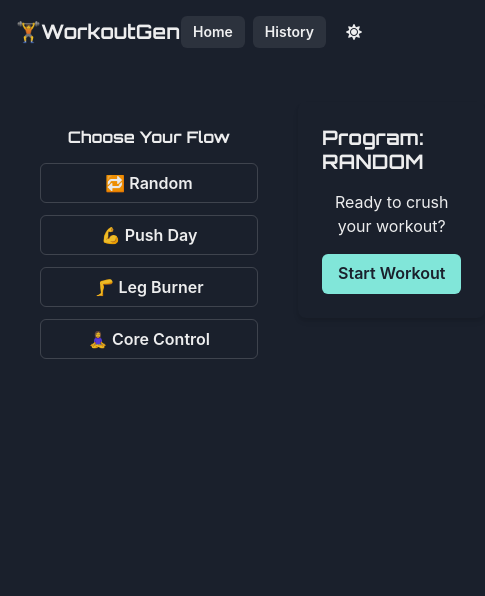
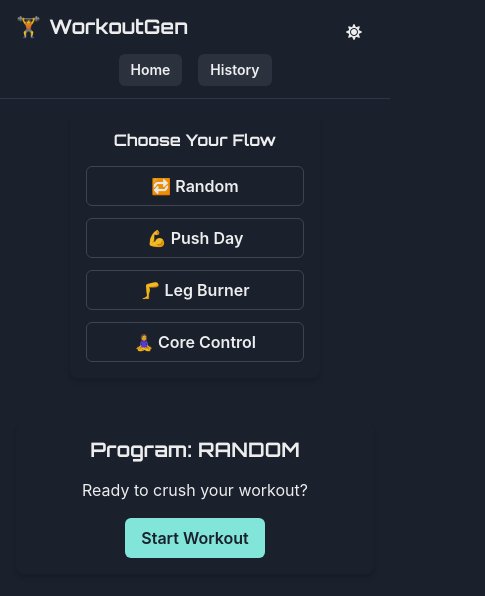
Before and after one commit to HendraSiswanto/random-workout, a React (Vite) app: page /workout in a window 390 px wide. Both pictures are taken after a click on the button "🔁 Random". Shown: the top 596 px of the page, 485 px wide, since content can reach past the window. Built offline with nearby package versions, Linux system fonts and the light colour scheme.

Commit message:
update layout and more friendly for mobile users

```diff
--- a/src/App.tsx
+++ b/src/App.tsx
@@ -2,31 +2,69 @@ import { Routes, Route, useNavigate } from "react-router-dom";
 import Landing from "./components/Landing";
 import WorkoutScreen from "./components/WorkoutScreen";
 import WorkoutHistory from "./components/WorkoutHistory";
-import { Flex, Heading, HStack, Button } from "@chakra-ui/react";
+import {
+  Flex,
+  Heading,
+  HStack,
+  Button,
+  Box,
+  useColorModeValue,
+  Text,
+  Stack,
+} from "@chakra-ui/react";
 import ColorModeSwitcher from "./components/ColorModeSwitcher";
 
 function App() {
   const navigate = useNavigate();
+  const borderColor = useColorModeValue("gray.200", "gray.700");
 
   return (
-    <>
-      <Flex justify="space-between" align="center" px={4} py={3}>
-        <HStack>
-          <Heading size="md">🏋️WorkoutGen</Heading>
-        </HStack>
-        <HStack>
-          <Button size="sm" onClick={() => navigate("/")}>Home</Button>
-          <Button size="sm" onClick={() => navigate("/history")}>History</Button>
-          <ColorModeSwitcher />
-        </HStack>
-      </Flex>
+    <Box minH="100vh">
+
+      <Box
+        position="relative"
+        borderBottom="1px solid"
+        borderColor={borderColor}
+        px={4}
+        py={3}
+      >
+
+        <Flex align="center" justify="space-between" w="100%">
+          <HStack spacing={2}>
+            <Text fontSize="xl">🏋️</Text>
+            <Heading size="md">WorkoutGen</Heading>
+          </HStack>
+
+          <Box position="absolute" top={3} right={4}>
+            <ColorModeSwitcher />
+          </Box>
+        </Flex>
+
+        <Stack
+          direction="row"
+          spacing={4}
+          mt={3}
+          justify="center"
+          w="full"
+        >
+          <Button size="sm" onClick={() => navigate("/")}>
+            Home
+          </Button>
+          <Button size="sm" onClick={() => navigate("/history")}>
+            History
+          </Button>
+        </Stack>
+      </Box>
 
       <Routes>
-        <Route path="/" element={<Landing onStart={() => navigate("/workout")} />} />
+        <Route
+          path="/"
+          element={<Landing onStart={() => navigate("/workout")} />}
+        />
         <Route path="/workout" element={<WorkoutScreen />} />
         <Route path="/history" element={<WorkoutHistory />} />
       </Routes>
-    </>
+    </Box>
   );
 }
 
--- a/src/components/AsidePanel.tsx
+++ b/src/components/AsidePanel.tsx
@@ -12,39 +12,46 @@ interface Props {
   onSelect: (type: string) => void;
 }
 
+const AsidePanel = ({ programIdeas, onSelect }: Props) => {
+  const [isLoading, setLoading] = useState(true);
 
-
-const AsidePanel = ({ programIdeas, onSelect }: Props) => {
-  const [isLoading,setLoading] = useState(true)
-
-  useEffect(()=>{
-      const timer = setTimeout(() => {
+  useEffect(() => {
+    const timer = setTimeout(() => {
       setLoading(false);
     }, 1000);
-     return () => clearTimeout(timer);
-  },[])
+    return () => clearTimeout(timer);
+  }, []);
 
-  if (isLoading) return <AsideSkeleton />
+  if (isLoading) return <AsideSkeleton />;
 
   return (
-
-    <Box w="250px" p={4} borderRadius="lg" mt={6}>
-      <Heading size="sm" mb={4} textAlign='center'>
+    <Box
+      p={[4, 6]}
+      borderRadius="lg"
+      boxShadow="md"
+      w="100%"
+      maxW="250px"
+      mx="auto"
+      alignItems="center"
+      textAlign="center"
+    >
+      <Heading size="sm" mb={4} textAlign="center">
         Choose Your Flow
       </Heading>
       <VStack align="stretch" spacing={3}>
         {programIdeas.map((prog) => (
-          <Button key={prog.type} variant="outline" onClick={() => onSelect(prog.type)}>
+          <Button
+            width="100%"
+            key={prog.type}
+            variant="outline"
+            onClick={() => onSelect(prog.type)}
+          >
             {prog.label}
           </Button>
         ))}
-      {}
-
+        {}
       </VStack>
-
-
     </Box>
-
   );
 };
 
--- a/src/components/WorkoutCard.tsx
+++ b/src/components/WorkoutCard.tsx
@@ -101,16 +101,18 @@ const WorkoutCard = ({ program, exercises }: Props) => {
 
   return (
     <MotionBox
-      p={6}
+      p={[4, 6]}
       borderRadius="lg"
       boxShadow="md"
-      w="full"
+      w="100%"
+      maxW="600px"
+      mx="auto"
       mt="0.5"
       initial={{ opacity: 0, y: 20 }}
       animate={{ opacity: 1, y: 0 }}
       transition={{ duration: 0.5 }}
     >
-      <Heading size="md" mb={4}>
+      <Heading size="md" mb={4} textAlign="center">
         Program: {program.toUpperCase()}
       </Heading>
 
--- a/src/components/WorkoutDisplay.tsx
+++ b/src/components/WorkoutDisplay.tsx
@@ -9,7 +9,7 @@ interface Props {
 
 const WorkoutDisplay = ({ program, exercises }: Props) => {
   return (
-    <Box mt={3} flex="1">
+    <Box mt={3} flex="!">
       {program ? (
         <WorkoutCard program={program} exercises={exercises} />
       ) : (
--- a/src/components/WorkoutHistory.tsx
+++ b/src/components/WorkoutHistory.tsx
@@ -8,10 +8,10 @@ const WorkoutHistory = () => {
   if (history.length === 0) {
     return (
       <Box p={6}>
-        <Heading size="md" mb={4}>
+        <Heading textAlign='center' size="md" mb={4}>
           Workout History
         </Heading>
-        <Text>No workouts recorded yet.</Text>
+        <Text textAlign='center'>No workouts recorded yet.</Text>
       </Box>
     );
   }
--- a/src/components/WorkoutScreen.tsx
+++ b/src/components/WorkoutScreen.tsx
@@ -1,6 +1,6 @@
 import { Flex, Box } from "@chakra-ui/react";
 import { useState } from "react";
-import { exercises, type Exercise } from '../data/exercise';
+import { exercises, type Exercise } from "../data/exercise";
 import AsidePanel from "../components/AsidePanel";
 import WorkoutDisplay from "../components/WorkoutDisplay";
 import { programIdeas } from "../data/programideas";
@@ -16,12 +16,24 @@ const WorkoutScreen = () => {
   };
 
   return (
-    <Flex h="100vh" p={6} gap={6}>
-      <Box>
-        <AsidePanel programIdeas={programIdeas} onSelect={handleSelectProgram} />
+    <Flex
+      direction={["column", "row"]}
+      p={[4, 6]}
+      gap={[4, 6]}
+      align="stretch"
+      h="auto"
+      minH="100vh"
+    >
+      <Box w={["100%", "250px"]} mb={[4, 0]}>
+        <AsidePanel
+          programIdeas={programIdeas}
+          onSelect={handleSelectProgram}
+        />
       </Box>
 
-      <WorkoutDisplay program={selectedProgram} exercises={workout} />
+      <Box flex="1">
+        <WorkoutDisplay program={selectedProgram} exercises={workout} />
+      </Box>
     </Flex>
   );
 };
```
